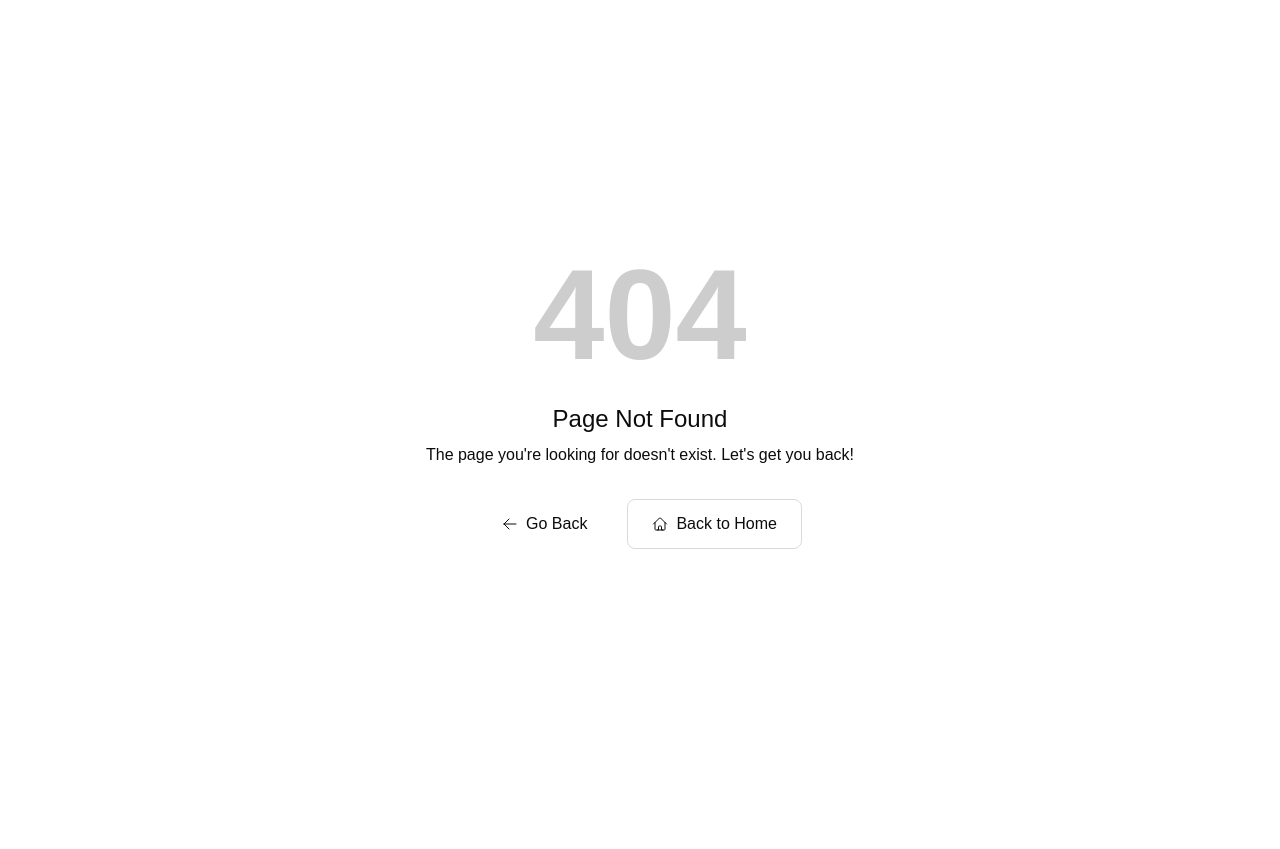
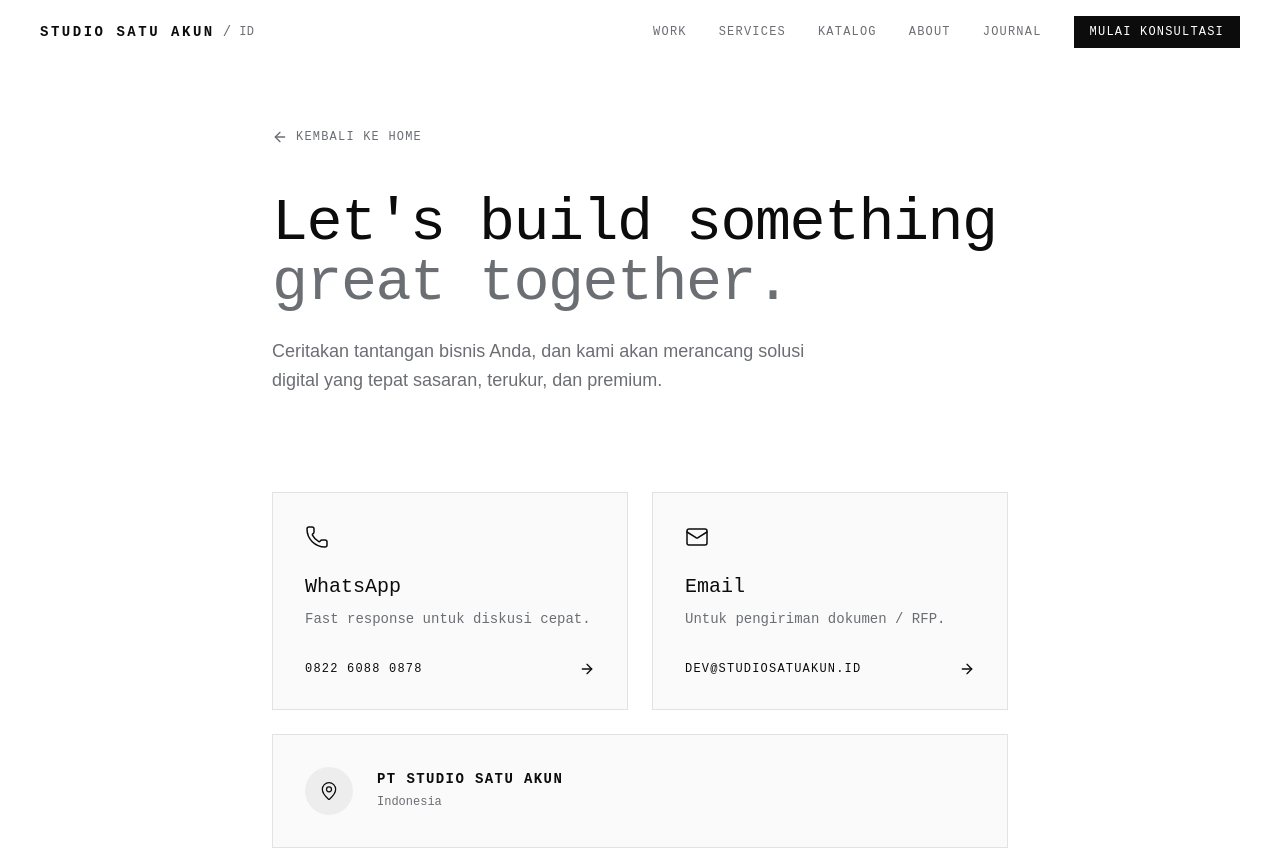
Before and after one commit to studiosatuakun-max/studiosatuakun, a Next.js app: page /contact in a window 1280 px wide. Before the commit this address had no page. Shown: the top 849 px of the page. Before the commit the page ends 800 px from the top, so only its background shows below. Built offline with nearby package versions, Linux system fonts and the light colour scheme.

Commit message:
feat: add premium contact page and remove old redirect

```diff
--- a/next.config.mjs
+++ b/next.config.mjs
@@ -15,11 +15,6 @@ const nextConfig = {
   },
   async redirects() {
     return [
-      {
-        source: '/contact',
-        destination: '/', // Or a specific anchor if preferred
-        permanent: true, // 301 Permanent Redirect for SEO
-      },
       {
         source: '/services',
         destination: '/#services',
--- /dev/null
+++ b/src/app/(main)/contact/page.tsx
@@ -0,0 +1,88 @@
+import { Metadata } from 'next';
+import Link from 'next/link';
+import { ArrowLeft, Mail, Phone, MapPin, ArrowRight } from 'lucide-react';
+
+export const metadata: Metadata = {
+  title: 'Contact Us | Studio Satu Akun',
+  description: 'Hubungi Studio Satu Akun untuk konsultasi proyek web, aplikasi, dan automasi AI.',
+};
+
+export default function ContactPage() {
+  return (
+    <div className="flex flex-col min-h-screen bg-paper">
+      <div className="container mx-auto px-4 max-w-3xl pt-32 pb-20 flex-grow">
+        <Link
+          href="/"
+          className="inline-flex items-center text-xs font-mono uppercase tracking-widest text-graphite hover:text-ink transition-colors mb-12 group"
+        >
+          <ArrowLeft className="w-4 h-4 mr-2 group-hover:-translate-x-1 transition-transform" />
+          Kembali ke Home
+        </Link>
+
+        <header className="mb-14 pb-10">
+          <h1 className="font-mono text-4xl md:text-5xl lg:text-6xl font-light tracking-tight mb-6 text-balance leading-tight text-ink">
+            Let's build something <br />
+            <em className="not-italic text-graphite">great together.</em>
+          </h1>
+          <p className="text-lg text-graphite font-light leading-relaxed max-w-xl">
+            Ceritakan tantangan bisnis Anda, dan kami akan merancang solusi digital
+            yang tepat sasaran, terukur, dan premium.
+          </p>
+        </header>
+
+        <div className="grid grid-cols-1 md:grid-cols-2 gap-6">
+          {/* WhatsApp Card */}
+          <a
+            href="https://wa.me/6282260880878"
+            target="_blank"
+            rel="noopener noreferrer"
+            className="group flex flex-col p-8 border border-[rgba(12,12,12,0.1)] bg-[rgba(12,12,12,0.02)] hover:bg-ink hover:border-ink transition-colors duration-300 relative overflow-hidden"
+          >
+            <div className="absolute top-0 right-0 w-24 h-24 bg-[rgba(255,255,255,0.05)] rounded-bl-full opacity-0 group-hover:opacity-100 transition-opacity duration-300" />
+            <Phone className="w-6 h-6 text-ink group-hover:text-paper mb-6 transition-colors" strokeWidth={1.5} />
+            <h3 className="font-mono text-xl text-ink group-hover:text-paper mb-2 transition-colors">WhatsApp</h3>
+            <p className="font-mono text-sm text-graphite group-hover:text-[rgba(255,255,255,0.7)] mb-8 transition-colors">
+              Fast response untuk diskusi cepat.
+            </p>
+            <div className="mt-auto flex items-center text-xs font-mono uppercase tracking-widest text-ink group-hover:text-paper transition-colors">
+              <span>0822 6088 0878</span>
+              <ArrowRight className="w-4 h-4 ml-auto group-hover:translate-x-1 transition-transform" />
+            </div>
+          </a>
+
+          {/* Email Card */}
+          <a
+            href="mailto:dev@studiosatuakun.id"
+            className="group flex flex-col p-8 border border-[rgba(12,12,12,0.1)] bg-[rgba(12,12,12,0.02)] hover:bg-ink hover:border-ink transition-colors duration-300 relative overflow-hidden"
+          >
+            <div className="absolute top-0 right-0 w-24 h-24 bg-[rgba(255,255,255,0.05)] rounded-bl-full opacity-0 group-hover:opacity-100 transition-opacity duration-300" />
+            <Mail className="w-6 h-6 text-ink group-hover:text-paper mb-6 transition-colors" strokeWidth={1.5} />
+            <h3 className="font-mono text-xl text-ink group-hover:text-paper mb-2 transition-colors">Email</h3>
+            <p className="font-mono text-sm text-graphite group-hover:text-[rgba(255,255,255,0.7)] mb-8 transition-colors">
+              Untuk pengiriman dokumen / RFP.
+            </p>
+            <div className="mt-auto flex items-center text-xs font-mono uppercase tracking-widest text-ink group-hover:text-paper transition-colors">
+              <span>dev@studiosatuakun.id</span>
+              <ArrowRight className="w-4 h-4 ml-auto group-hover:translate-x-1 transition-transform" />
+            </div>
+          </a>
+
+          {/* Office Info (Full Width) */}
+          <div className="md:col-span-2 p-8 border border-[rgba(12,12,12,0.1)] bg-[rgba(12,12,12,0.02)] flex flex-col md:flex-row md:items-center gap-6">
+            <div className="flex-shrink-0 w-12 h-12 flex items-center justify-center bg-[rgba(12,12,12,0.05)] rounded-full">
+              <MapPin className="w-5 h-5 text-ink" strokeWidth={1.5} />
+            </div>
+            <div>
+              <h3 className="font-mono text-sm font-semibold tracking-widest uppercase text-ink mb-1">
+                PT Studio Satu Akun
+              </h3>
+              <p className="font-mono text-xs text-graphite leading-relaxed">
+                Indonesia
+              </p>
+            </div>
+          </div>
+        </div>
+      </div>
+    </div>
+  );
+}
```
